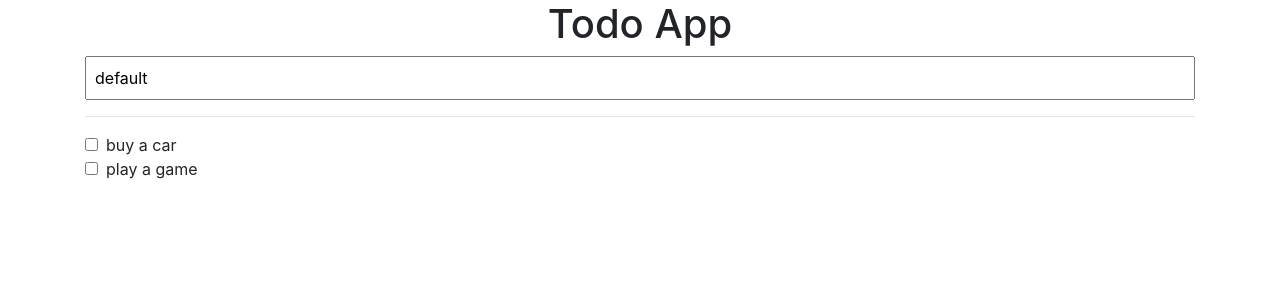
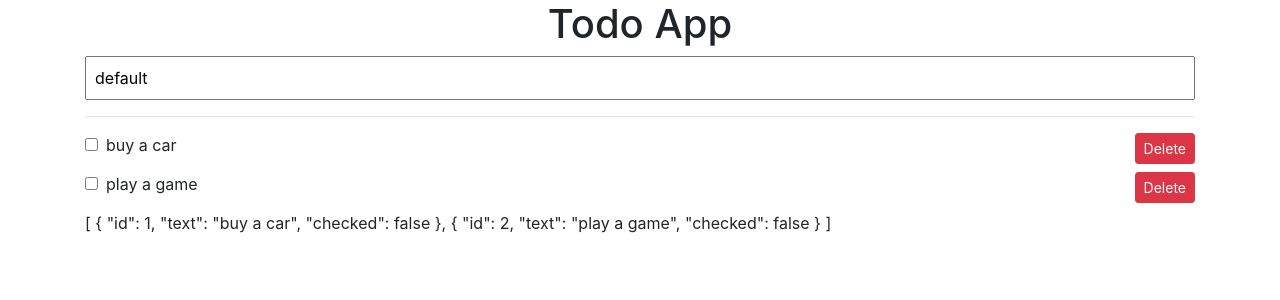
Before and after one commit to seenbeomlee/vue_h, a Vue app in the folder todo/: page / in a window 1280 px wide. Shown: the top 300 px of the page. Built offline with nearby package versions, Linux system fonts and the light colour scheme.

Commit message:
1.21: practice: todo-list-ver2
1.21: practice: todo-list-ver2

add a delete button on it

#
 deleteTodo function
 -splice(index, 1)

#
 class="flex-grow-1"
 - it pushes element as it can do

```diff
--- a/todo/src/App.vue
+++ b/todo/src/App.vue
@@ -9,7 +9,14 @@
       @keyup.enter="addTodo"
     />
     <hr />
-    <Todo v-for="todo in todos" :key="(todo, id)" :todo="todo" @toggle-checkbox="toggleCheckbox" />
+    <Todo
+      v-for="todo in todos"
+      :key="(todo, id)"
+      :todo="todo"
+      @toggle-checkbox="toggleCheckbox"
+      @click-delete="deleteTodo"
+    />
+    {{ todos }}
   </div>
 </template>
 
@@ -52,6 +59,12 @@ export default {
         return todo.id === id;
       });
       this.todos[index].checked = checked;
+    },
+    deleteTodo(id) {
+      const index = this.todos.findIndex(todo => {
+        return todo.id === id;
+      });
+      this.todos.splice(index, 1);
     }
   }
 };
--- a/todo/src/components/Todo.vue
+++ b/todo/src/components/Todo.vue
@@ -1,11 +1,14 @@
 <template>
-  <div>
-    <input type="checkbox" :checked="todo.checked" @change="toggleCheckbox" />
+  <div class="mb-2 d-flex">
+    <div>
+      <input type="checkbox" :checked="todo.checked" @change="toggleCheckbox" />
+    </div>
     <span
-      class="ml-2"
+      class="ml-2 flex-grow-1"
       :class="todo.checked ? 'text-muted': ''"
       :style="todo.checked ? 'text-decoration: line-through': ''"
     >{{ todo.text }}</span>
+    <button class="btn btn-danger btn-sm" @click="clickDelete">Delete</button>
   </div>
 </template>
 
@@ -23,6 +26,9 @@ export default {
         id: this.todo.id,
         checked: e.target.checked
       });
+    },
+    clickDelete() {
+      this.$emit("click-delete", this.todo.id);
     }
   }
 };
```
